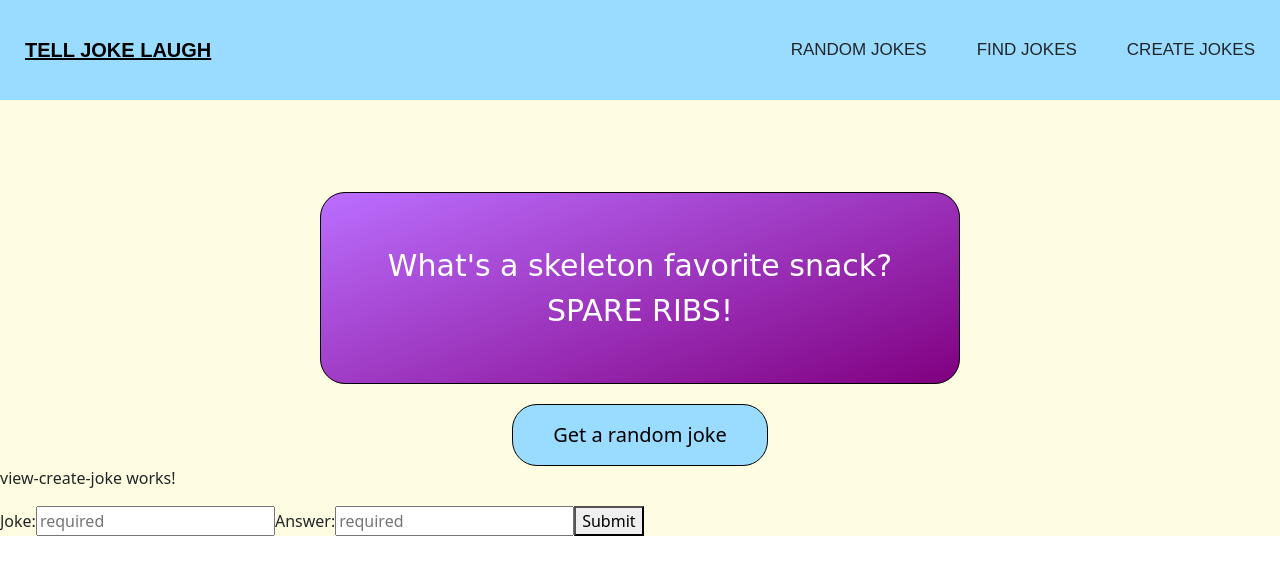
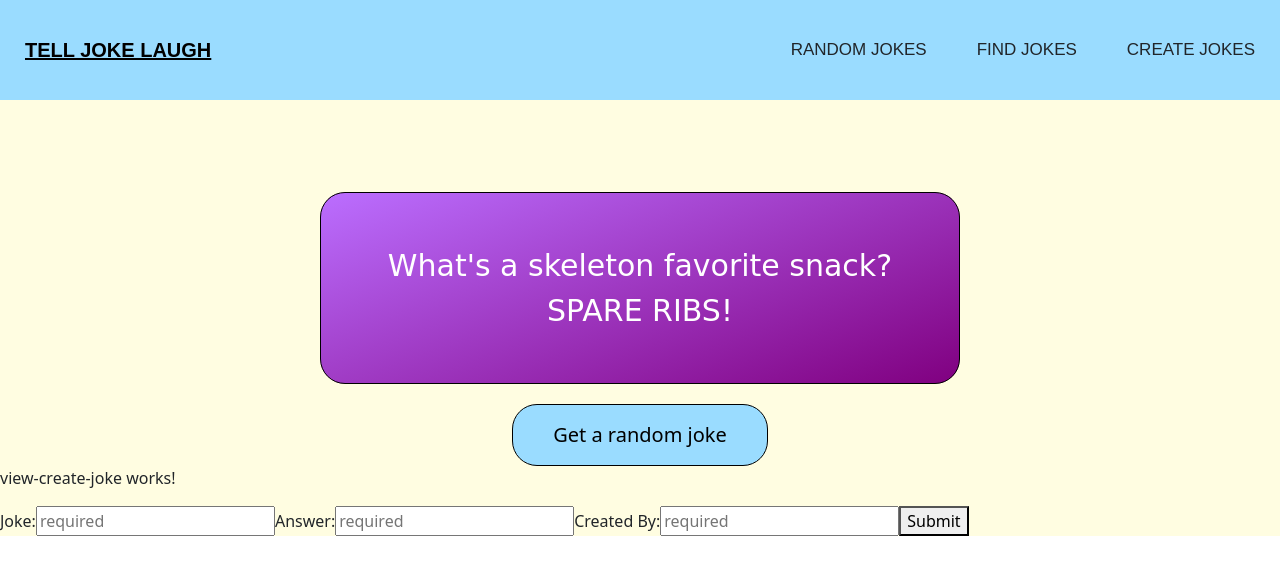
Before and after one commit to wetbug75/Quintrix-Class-Group-3, an Angular app in the folder GroupAngularSPA/: page / in a window 1280 px wide. Shown: the top 574 px of the page. Built offline with nearby package versions, Linux system fonts and the light colour scheme.

Commit message:
added created by in forms, and updated readme

```diff
--- a/GroupAngularSPA/db.json
+++ b/GroupAngularSPA/db.json
@@ -23,6 +23,17 @@
       "answer": "asdfsnsdkfs",
       "question": "kmkkj",
       "id": 0.015927362924622046
+    },
+    {
+      "answer": "sdfsdf",
+      "question": "sfsdf",
+      "id": 0.8430037296507407
+    },
+    {
+      "answer": "a dog man",
+      "question": "What do you call a man who eats dogs",
+      "createdBy": "Simon",
+      "id": 0.0914657286811118
     }
   ]
 }
--- a/GroupAngularSPA/src/app/views/view-create-joke/components/create-joke-form/create-joke-form.component.html
+++ b/GroupAngularSPA/src/app/views/view-create-joke/components/create-joke-form/create-joke-form.component.html
@@ -7,5 +7,9 @@
     Answer:
 </label>
 <input type="text" formControlName="answer" placeholder="required">
+<label>
+    Created By:
+</label>
+<input type="text" formControlName="createdBy" placeholder="required">
 <button id="btn-submit-joke">Submit</button>
 </form>
--- a/GroupAngularSPA/src/app/views/view-create-joke/components/create-joke-form/create-joke-form.component.ts
+++ b/GroupAngularSPA/src/app/views/view-create-joke/components/create-joke-form/create-joke-form.component.ts
@@ -18,7 +18,8 @@ export class CreateJokeFormComponent implements OnInit {
   initializeForm(): void{
     this.newJokeForm = this.fb.group({
       question: '',
-      answer: ''
+      answer: '',
+      createdBy: ''
     });
   }
 
--- a/GroupAngularSPA/src/app/views/view-create-joke/view-create-joke.component.ts
+++ b/GroupAngularSPA/src/app/views/view-create-joke/view-create-joke.component.ts
@@ -23,6 +23,7 @@ export class ViewCreateJokeComponent implements OnInit {
     const newJoke = {
       answer : newJokeForm.value.answer,
       question: newJokeForm.value.question,
+      createdBy: newJokeForm.value.createdBy,
       id: Math.random()
     }
     //above is place holder code.
```
Also changed, not shown: 2 other files (tests, documents, lock files or other folders).
